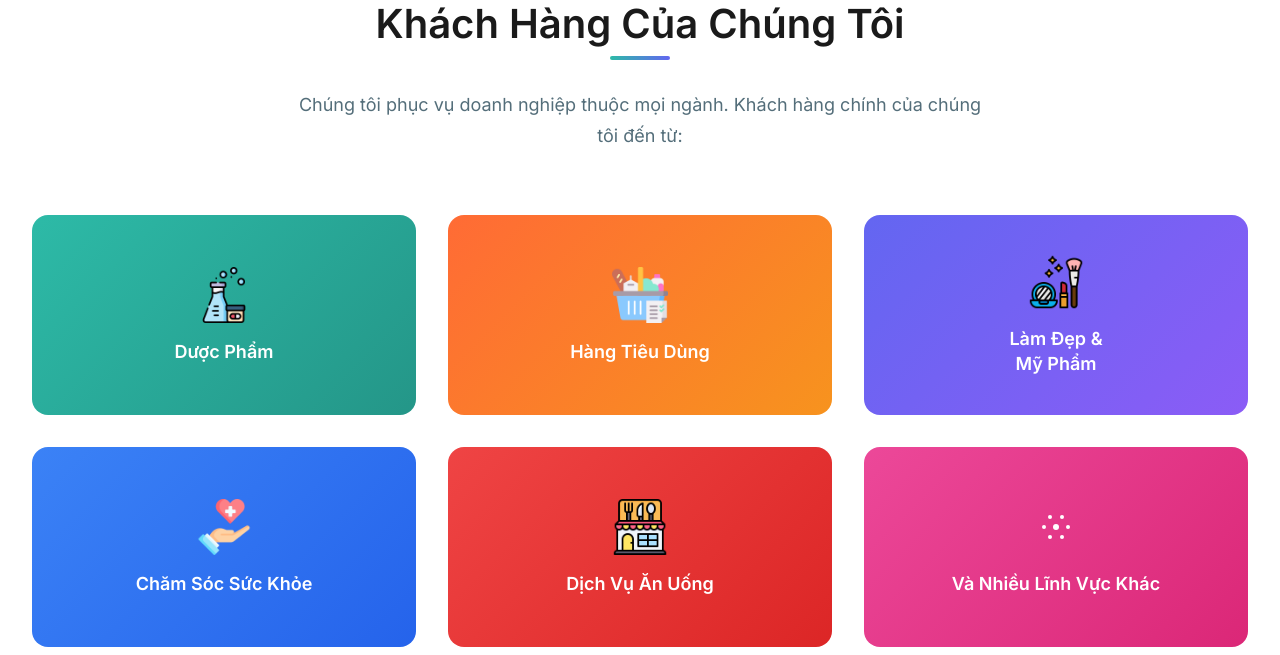
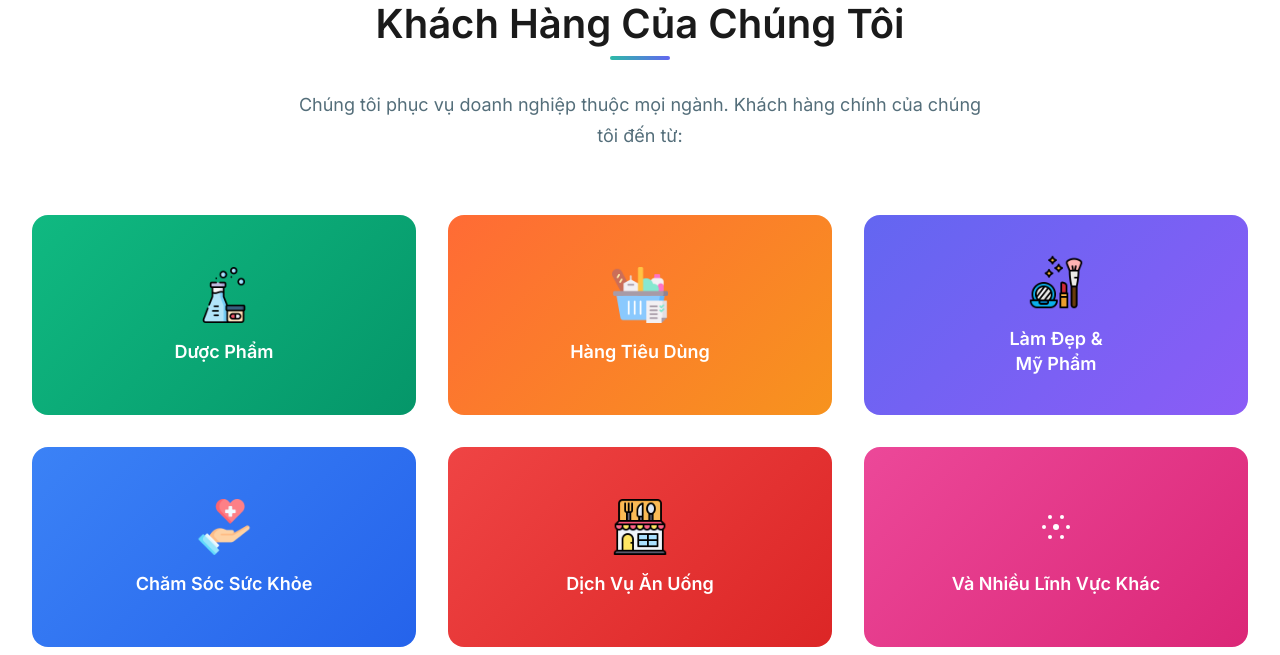
Before and after one commit to thienanla412/latrung-website, a PHP site: page / in a window 1280 px wide. Shown: the part 3544-4199 px from the top of the page. Run offline with PHP 8.4, Linux system fonts and the light colour scheme.

Commit message:
Improve industry card colors and manufacturer image display
Color optimization:
- Change Pharmaceutical card from teal to emerald green (#10B981 to #059669)
- Better aligns with pharmaceutical industry standards (health, medicine, nature)
- Distinguishes from brand primary teal color
- Creates clearer visual separation from Healthcare blue
- Improves overall color harmony across all industry cards

Manufacturer image improvement:
- Change object-fit from 'cover' to 'contain' for better image display
- Ensures full image is visible without cropping important details
- Add light gray background (#f3f4f6) to fill any gaps
- Maintains professional appearance while showing complete image

Final industry color scheme:
1. Pharmaceutical: Emerald Green (health, natural medicine)
2. FMCG: Orange (consumer energy)
3. Beauty & Cosmetics: Purple (luxury, elegance)
4. Healthcare: Blue (medical trust, professionalism)
5. F&B: Red (appetite stimulation)
6. And Many More: Pink (welcoming, inclusive)

🤖 Generated with [Claude Code](https://claude.com/claude-code)

Co-Authored-By: Claude <noreply@anthropic.com>

```diff
--- a/css/styles.css
+++ b/css/styles.css
@@ -881,12 +881,13 @@ section {
     border-radius: 24px;
     overflow: hidden;
     box-shadow: 0 20px 60px rgba(0, 0, 0, 0.15);
+    background: #f3f4f6;
 }
 
 .manufacturer-image-wrapper img {
     width: 100%;
     height: 500px;
-    object-fit: cover;
+    object-fit: contain;
     display: block;
     transition: transform 0.5s ease;
 }
@@ -989,7 +990,7 @@ section {
 }
 
 .industry-card:nth-child(1) {
-    background: linear-gradient(135deg, #2DBAA7 0%, #249688 100%);
+    background: linear-gradient(135deg, #10B981 0%, #059669 100%);
 }
 
 .industry-card:nth-child(2) {
```
